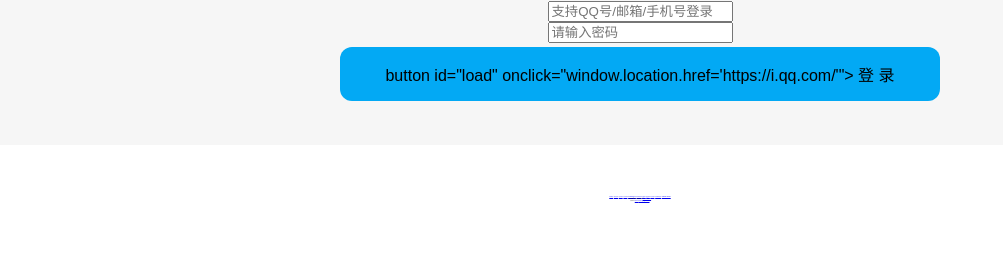
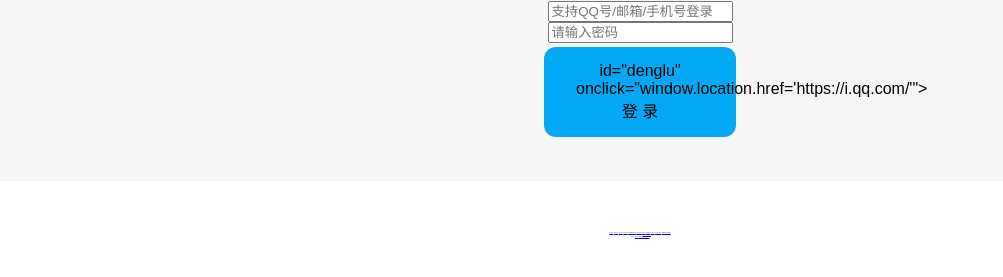
Before and after one commit to m0xin/kjdl, a plain HTML site: page index.html in a window 1280 px wide. Shown: the part 437-714 px from the top of the page, without its empty margins (0-1003 px from the left). Drawn offline with Linux system fonts and the light colour scheme.

Commit message:
Update index.html

```diff
--- a/index.html
+++ b/index.html
@@ -32,7 +32,7 @@
     border: none;
     color: black ;
     padding: 15px 32px;
-    width: 50%;
+    width: 16%;
     text-align: center;
     text-decoration: none;
     display: inline-block;
@@ -40,7 +40,7 @@
     margin: 4px 2px;
     cursor: pointer;
     border-radius: 12px;">
-    button id="load" onclick="window.location.href='https://i.qq.com/'"> 登 录 </button></div>
+    id="denglu" onclick="window.location.href='https://i.qq.com/'"> 登 录 </button></div>
    </div>
     <footer style="
         margin-top: 30px;
```
